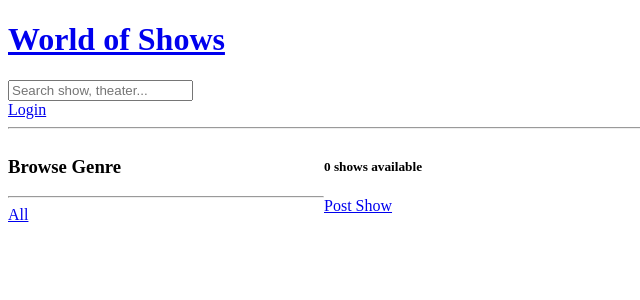
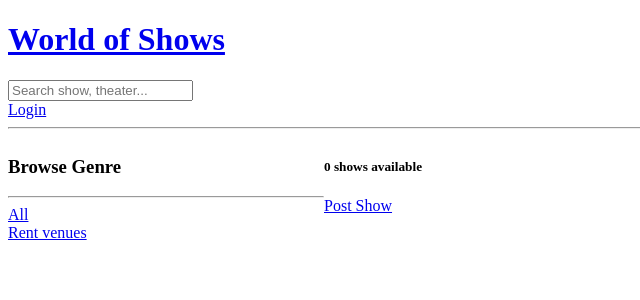
Before and after one commit to Learnhall-WOS/world-of-shows, a Django app: page / in a window 1280 px wide. Shown: the top 300 px of the page, without its empty margins (0-640 px from the left). Run offline with Django 4.2, Linux system fonts and the light colour scheme; data that the repository does not hold is empty.

Commit message:
link is created to navigate to the venues home page

```diff
--- a/base/templates/base/genres.html
+++ b/base/templates/base/genres.html
@@ -2,6 +2,9 @@
 <hr />
 <div>
   <a href="{% url 'home' %}">All</a>
+</div>
+<div>
+    <a href="{% url 'venue' %}">Rent venues</a>
 </div>
 
 {% for genre in genres %}
```
